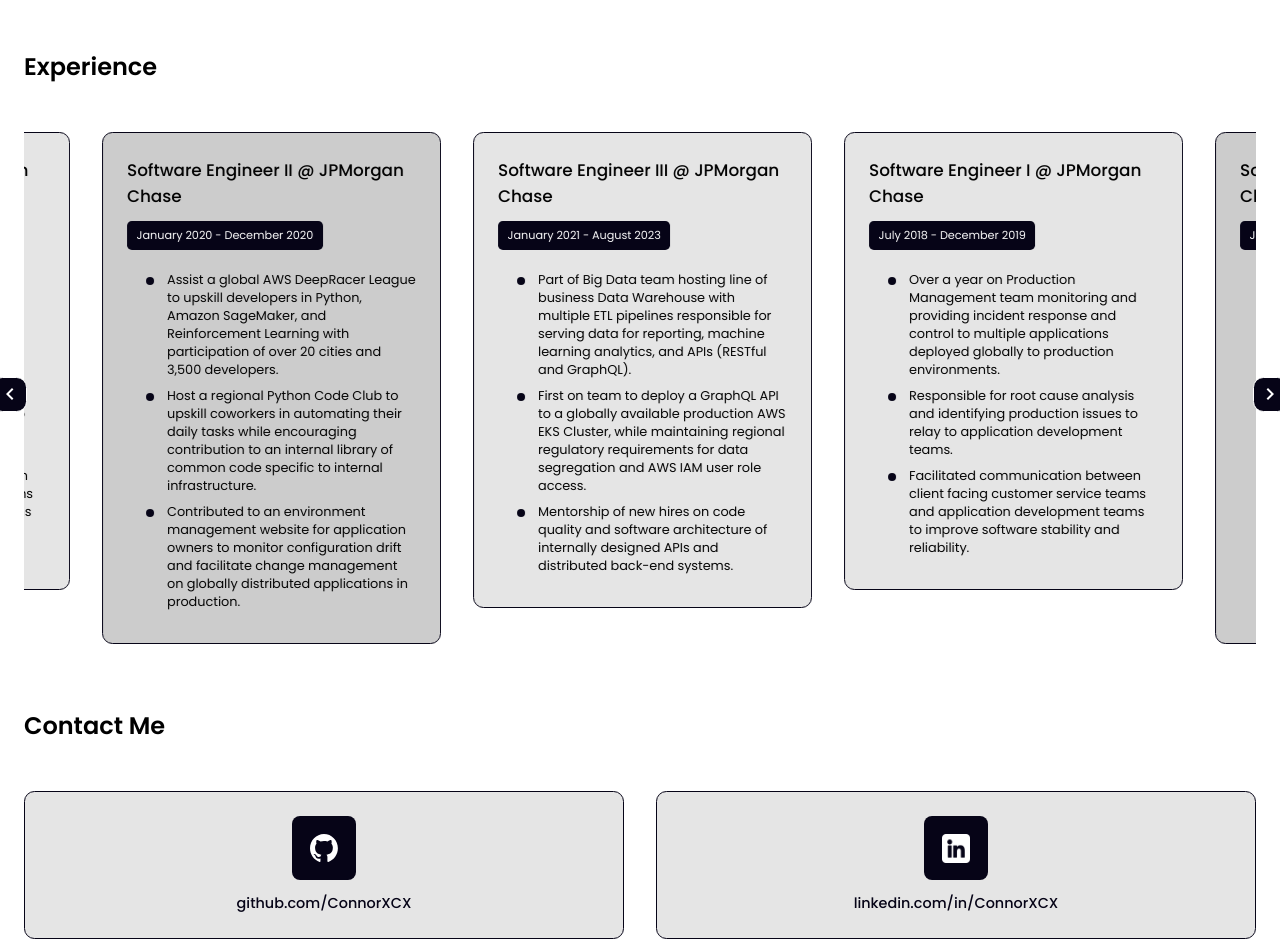
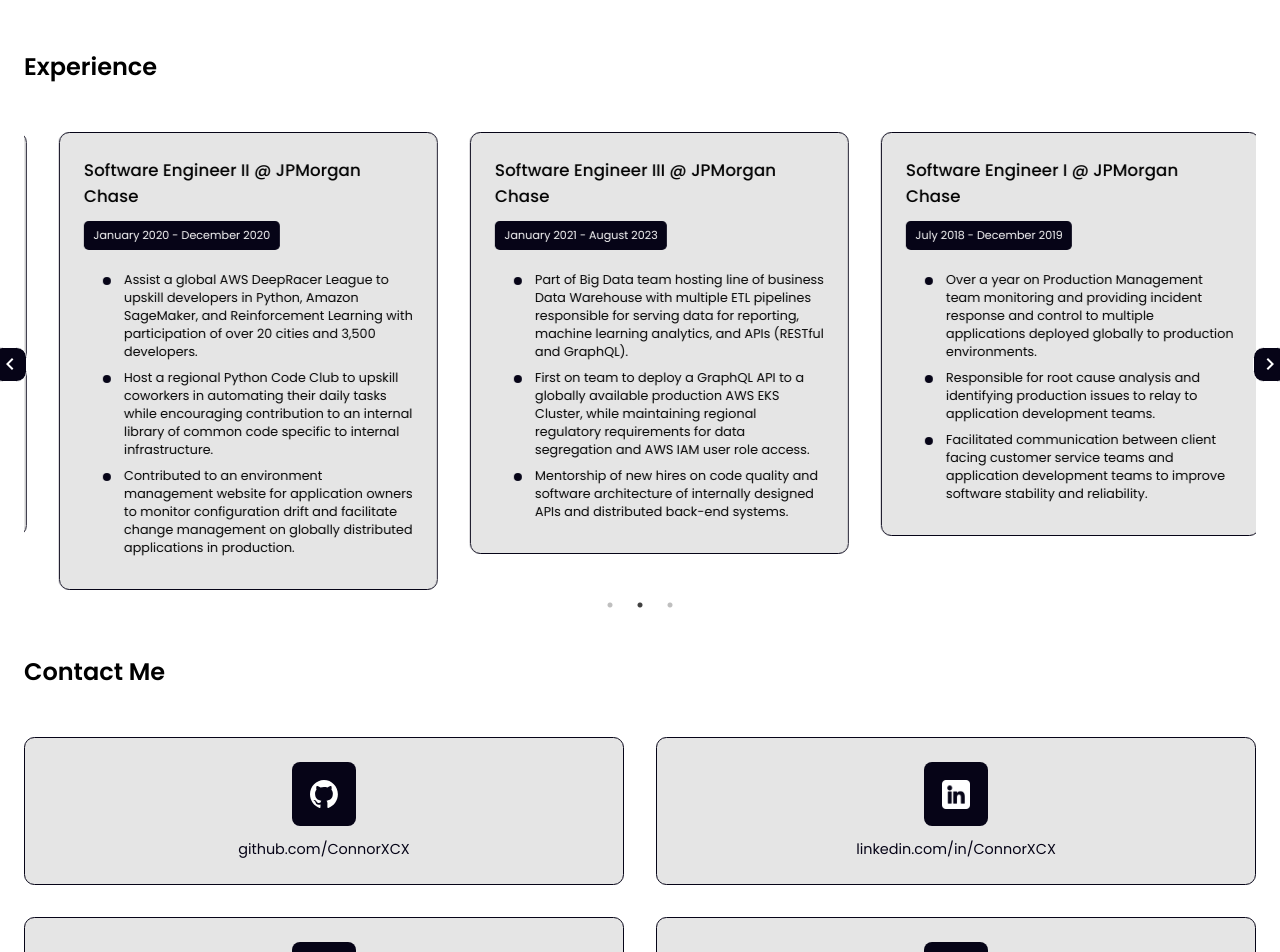
Before and after one commit to ConnorXCX/Portfolio, a React (Vite) app: page / in a window 1280 px wide. Shown: the part 1940-2892 px from the top of the page. Built offline with nearby package versions, Linux system fonts and the light colour scheme.

Commit message:
Minor refactor.

```diff
--- a/src/components/CertificationCard.jsx
+++ b/src/components/CertificationCard.jsx
@@ -6,7 +6,7 @@ const CertificationCard = ({
   logo,
 }) => {
   return (
-    <div className="flex flex-col items-center justify-center p-6 rounded-[0.65rem] border-[1.5px] border-solid border-primary bg-defaultLightBlurBackground">
+    <div className="flex flex-col items-center justify-center p-6 rounded-[0.65rem] border-[1.5px] border-solid border-primary bg-defaultLightBlurBackground hover:text-secondary hover:bg-defaultDarkBlurBackground">
       <h3 className="content-center">{title}</h3>
       <img className="w-9/12 py-8 sm:px-8 xs:hidden" src={logo} alt={title} />
       <div className="xs:py-2">
@@ -15,7 +15,7 @@ const CertificationCard = ({
         </p>
         <p>
           <b>Expiration:</b> {expirationDate.month}, {expirationDate.year}
-        </p>{" "}
+        </p>
       </div>
     </div>
   );
--- a/src/components/ContactCard.jsx
+++ b/src/components/ContactCard.jsx
@@ -1,10 +1,10 @@
 const ContactCard = ({ content, link, logo, invertImage }) => (
-  <div className="bg-defaultLightBlurBackground flex flex-col items-center justify-center min-w-[20rem] flex-[1_0_45%] p-6 rounded-[0.65rem] border-[1.5px] border-solid border-primary">
-    <div className="bg-primary w-16 h-16 flex items-center justify-center mb-[0.8rem] rounded-lg">
-      <a
-        className="no-underline text-[0.9rem] font-medium text-primary relative cursor-pointer visited:text-primary hover:text-primary active:text-primary"
-        href={link}
-      >
+  <a
+    className="min-w-[20rem] flex-[1_0_45%] no-underline text-[0.9rem] font-medium text-primary relative cursor-pointer visited:text-primary hover:text-secondary hover:bg-defaultDarkBlurBackground active:text-primary"
+    href={link}
+  >
+    <div className="bg-defaultLightBlurBackground flex flex-col items-center justify-center p-6 rounded-[0.65rem] border-[1.5px] border-solid border-primary">
+      <div className="bg-primary w-16 h-16 flex items-center justify-center mb-[0.8rem] rounded-lg">
         <img
           src={logo}
           alt={content}
@@ -12,17 +12,10 @@ const ContactCard = ({ content, link, logo, invertImage }) => (
             invertImage ? "invert-[1]" : ""
           } w-[1.8rem] h-auto object-contain block`}
         />
-      </a>
+      </div>
+      <p className="text-[0.9rem] font-normal">{content}</p>
     </div>
-    <p className="text-[0.9rem] font-normal">
-      <a
-        className="no-underline text-[0.9rem] font-medium text-primary relative cursor-pointer visited:text-primary hover:text-primary active:text-primary"
-        href={link}
-      >
-        {content}
-      </a>
-    </p>
-  </div>
+  </a>
 );
 
 export default ContactCard;
--- a/src/components/Experience.jsx
+++ b/src/components/Experience.jsx
@@ -10,9 +10,9 @@ const Experience = () => {
 
   // TODO: Update setting to highlight center card, go slower, and extra padding on left and right around arrows.
   const settings = {
-    dots: false,
+    dots: true,
     infinite: true,
-    speed: 3250,
+    speed: 4000,
     slidesToShow: 3,
     slidesToScroll: 1,
     arrows: false,
@@ -21,9 +21,9 @@ const Experience = () => {
     pauseOnHover: true,
     swipeToSlide: true,
     focusOnSelect: true,
-    className: "center",
-    centerMode: true,
-    centerPadding: "60px",
+    // className: "center",
+    // centerMode: true,
+    // centerPadding: "10px",
     responsive: [
       {
         breakpoint: 1026,
--- a/src/components/ExperienceCard.jsx
+++ b/src/components/ExperienceCard.jsx
@@ -1,5 +1,5 @@
 const ExperienceCard = ({ details }) => (
-  <div className="experience-card bg-defaultLightBlurBackground backdrop-blur-[50px] mx-4 my-0 p-6 rounded-[0.65rem] border-[1.5px] border-solid border-primary md:m-1">
+  <div className="experience-card bg-defaultLightBlurBackground backdrop-blur-[50px] mx-4 my-0 p-6 rounded-[0.65rem] border-[1.5px] border-solid border-primary md:m-1 hover:text-secondary hover:bg-defaultDarkBlurBackground">
     <h6 className="text-[1.05rem] font-medium mb-[0.7rem] md:text-[0.95rem]">
       {details.title}
     </h6>
--- a/src/index.css
+++ b/src/index.css
@@ -10,14 +10,3 @@
   box-sizing: border-box;
   scroll-behavior: smooth;
 }
-
-/* body {
-  color: #fff;
-  background-color: #060417;
-} */
-
-.slick-center .experience-card {
-  background: rgba(0, 0, 0, 0.2);
-  /* background: rgba(22, 17, 47, 0.7); */
-  /* backdrop-filter: blur(50px); */
-}
```
